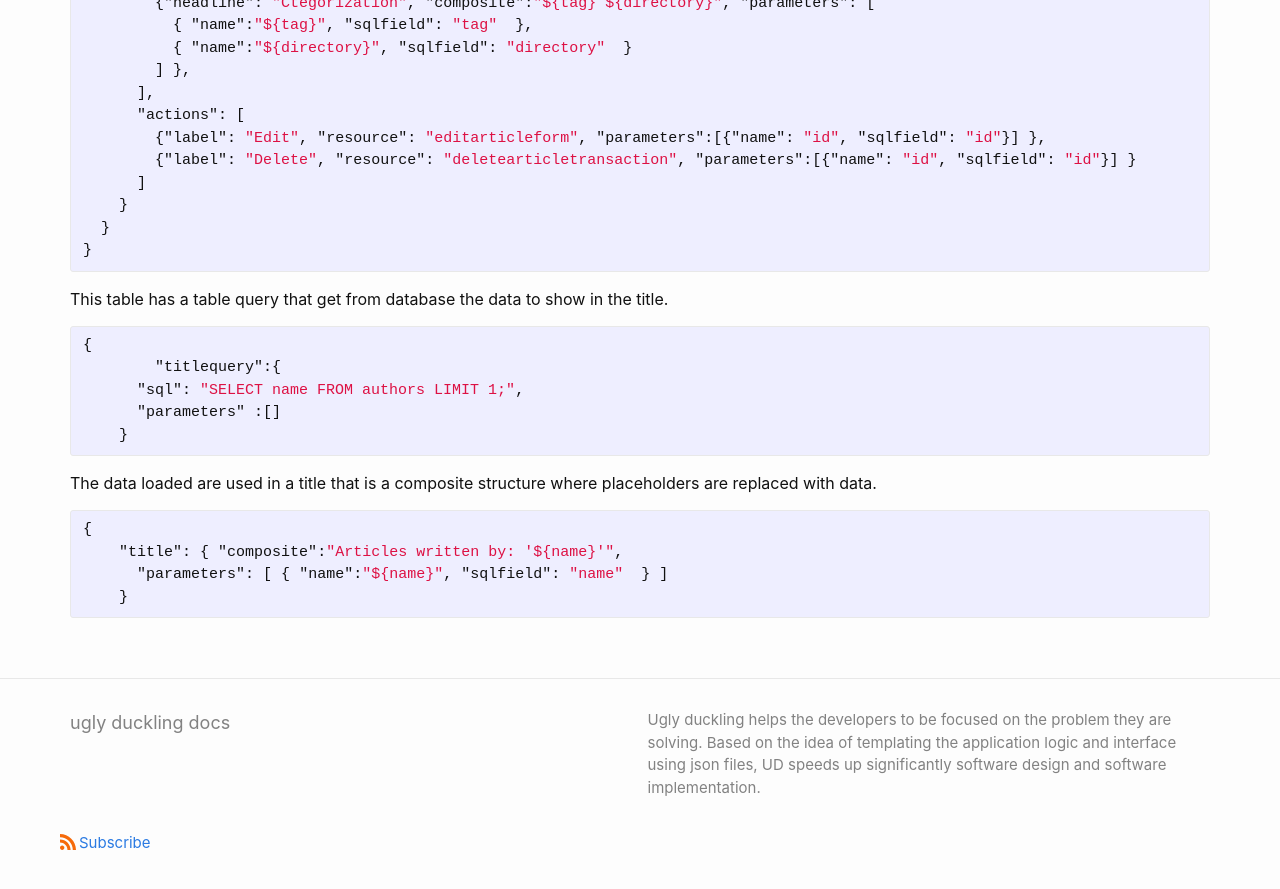
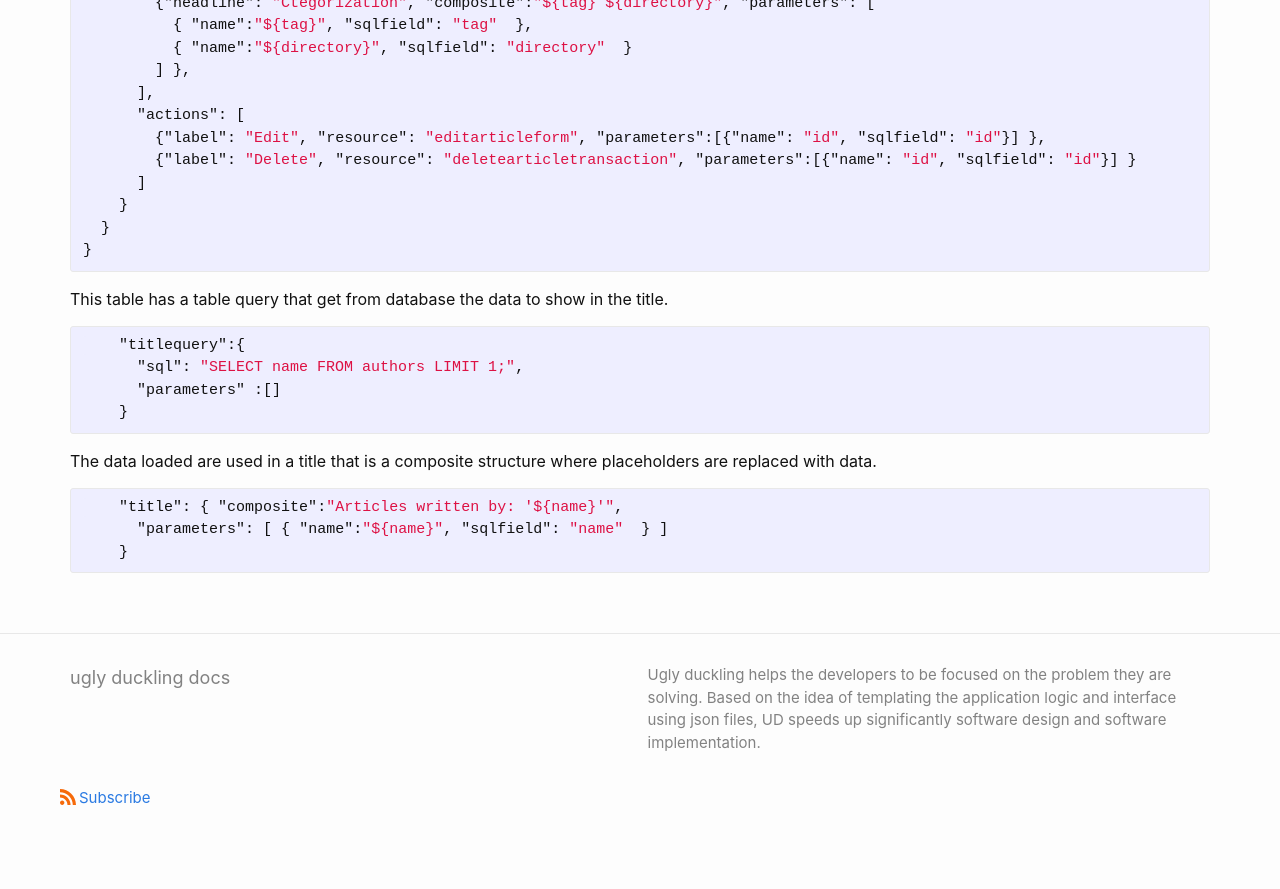
Before and after one commit to fabiomattei/uddocs, a Jekyll site: the page built from _docs/table-page.md, in a window 1280 px wide and 900 px high, scrolled down 4380 px. Shown: the top 889 px of the window. Built offline with Jekyll 4.4.1, drawn with Linux system fonts in a browser that asks for light colours; after the commit the page ends 5235 px from its top, so only the background shows below that.

Commit message:
fixing spaces

```diff
--- a/_docs/table-page.md
+++ b/_docs/table-page.md
@@ -177,7 +177,7 @@ Let's see a complete example:
       "sql": "SELECT id, title, description, tag, directory created FROM articles;",
       "parameters":[]
     },
-	"titlequery":{
+    "titlequery":{
       "sql": "SELECT name FROM authors LIMIT 1;",
       "parameters" :[]
     },
@@ -208,8 +208,7 @@ Let's see a complete example:
 
 This table has a table query that get from database the data to show in the title.
 {% highlight json %}
-{
-	"titlequery":{
+    "titlequery":{
       "sql": "SELECT name FROM authors LIMIT 1;",
       "parameters" :[]
     }
@@ -218,7 +217,6 @@ This table has a table query that get from database the data to show in the titl
 The data loaded are used in a title that is a composite structure where placeholders are replaced with data.
 
 {% highlight json %}
-{
     "title": { "composite":"Articles written by: '${name}'",
       "parameters": [ { "name":"${name}", "sqlfield": "name"  } ]
     }
```
